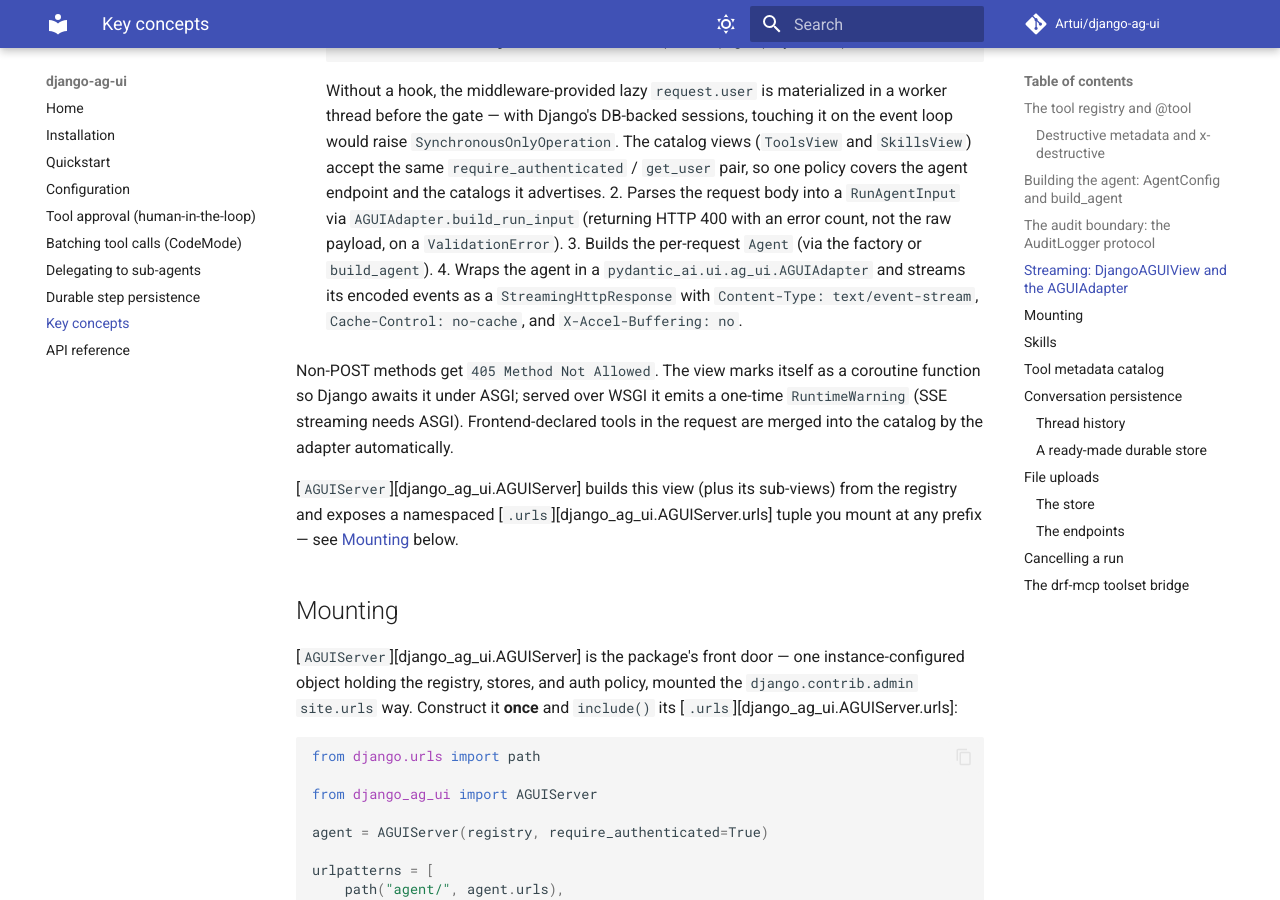
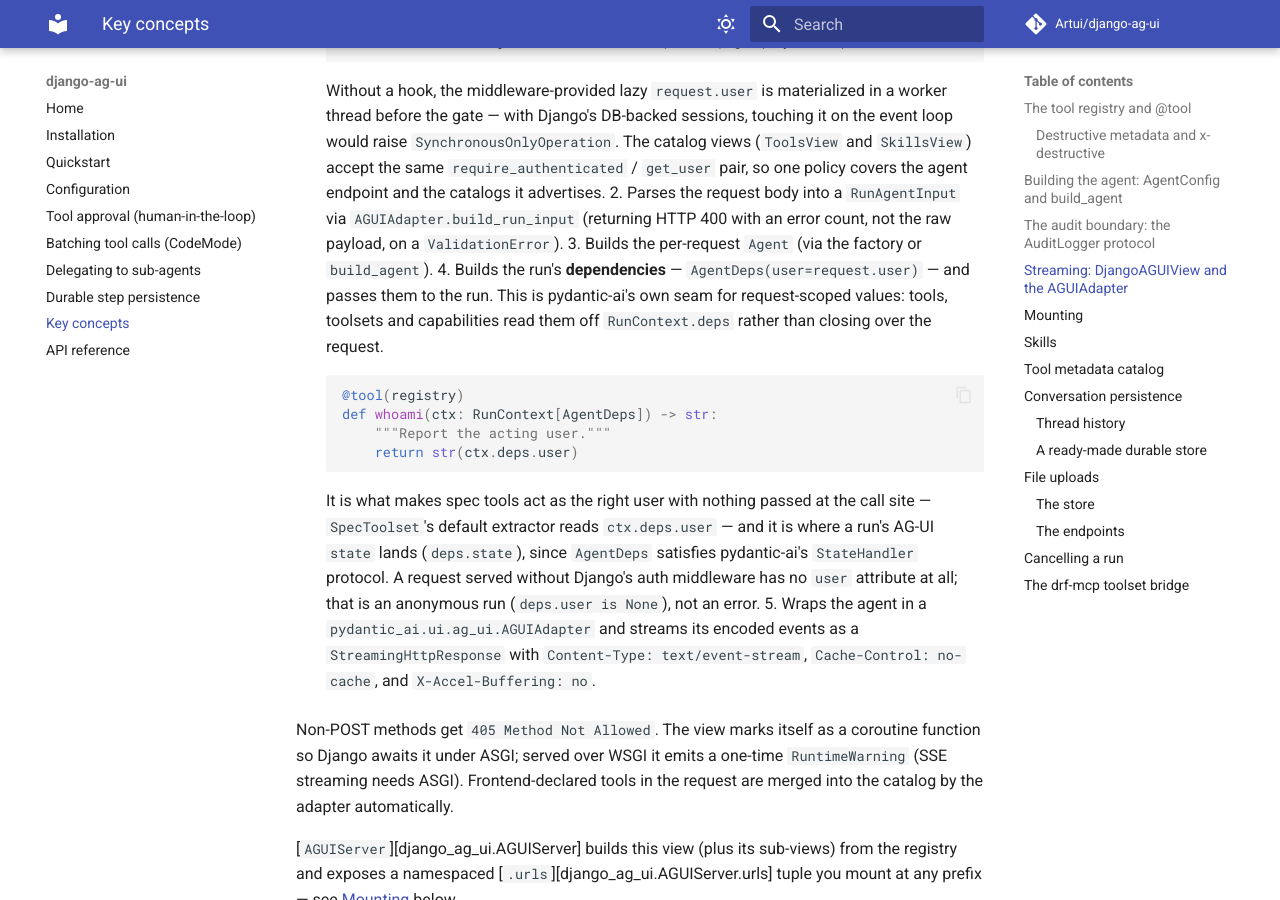
Before and after one commit to Artui/django-ag-ui, an MkDocs documentation site: the page built from docs/concepts.md, in a window 1280 px wide and 900 px high, scrolled down 2847 px. Built offline with MkDocs 1.6.1 and Material for MkDocs 9.7.7, drawn with Linux system fonts in a browser that asks for light colours; comment, search, counter and statistics services are not loaded.

Commit message:
feat: give every run typed dependencies (#52)
The endpoint builds AgentDeps(user=request.user) per run and passes it to the
agent, so tools/toolsets/capabilities read request-scoped values off ctx.deps
instead of the agent closing over the request.

Spec tools now bind the user through SpecToolset's own ctx.deps.user default,
and AG-UI RunAgentInput.state lands in deps.state instead of being dropped with
a warning (inbound only).

AgentSession requires deps rather than defaulting it — a forgotten deps would
mean spec tools silently acting as nobody.

````diff
--- a/docs/concepts.md
+++ b/docs/concepts.md
@@ -138,7 +138,25 @@ instance. On each POST it:
    `AGUIAdapter.build_run_input` (returning HTTP 400 with an error count, not
    the raw payload, on a `ValidationError`).
 3. Builds the per-request `Agent` (via the factory or `build_agent`).
-4. Wraps the agent in a `pydantic_ai.ui.ag_ui.AGUIAdapter` and streams its
+4. Builds the run's **dependencies** — `AgentDeps(user=request.user)` — and
+   passes them to the run. This is pydantic-ai's own seam for request-scoped
+   values: tools, toolsets and capabilities read them off `RunContext.deps`
+   rather than closing over the request.
+
+    ```python
+    @tool(registry)
+    def whoami(ctx: RunContext[AgentDeps]) -> str:
+        """Report the acting user."""
+        return str(ctx.deps.user)
+    ```
+
+    It is what makes spec tools act as the right user with nothing passed at
+    the call site — `SpecToolset`'s default extractor reads `ctx.deps.user` —
+    and it is where a run's AG-UI `state` lands (`deps.state`), since `AgentDeps`
+    satisfies pydantic-ai's `StateHandler` protocol. A request served without
+    Django's auth middleware has no `user` attribute at all; that is an
+    anonymous run (`deps.user is None`), not an error.
+5. Wraps the agent in a `pydantic_ai.ui.ag_ui.AGUIAdapter` and streams its
    encoded events as a `StreamingHttpResponse` with `Content-Type:
    text/event-stream`, `Cache-Control: no-cache`, and `X-Accel-Buffering: no`.
 
--- a/pyproject.toml
+++ b/pyproject.toml
@@ -40,7 +40,7 @@ dependencies = [
     # The settings-agnostic agent-host substrate this transport builds on:
     # agent construction, the tool registry, toolset/capability composition,
     # audit, user resolution, and the storage contracts.
-    "django-pydantic-agent>=0.2,<0.3",
+    "django-pydantic-agent>=0.3,<0.4",
     # Slim core + the AG-UI adapter only — avoids the full meta-package's
     # logfire / fastmcp / temporalio / otel stack. Pick a provider via the
     # extras below (or install the provider lib yourself).
````
Also changed, not shown: CHANGELOG.md (+38 -0 lines), 6 other files.
